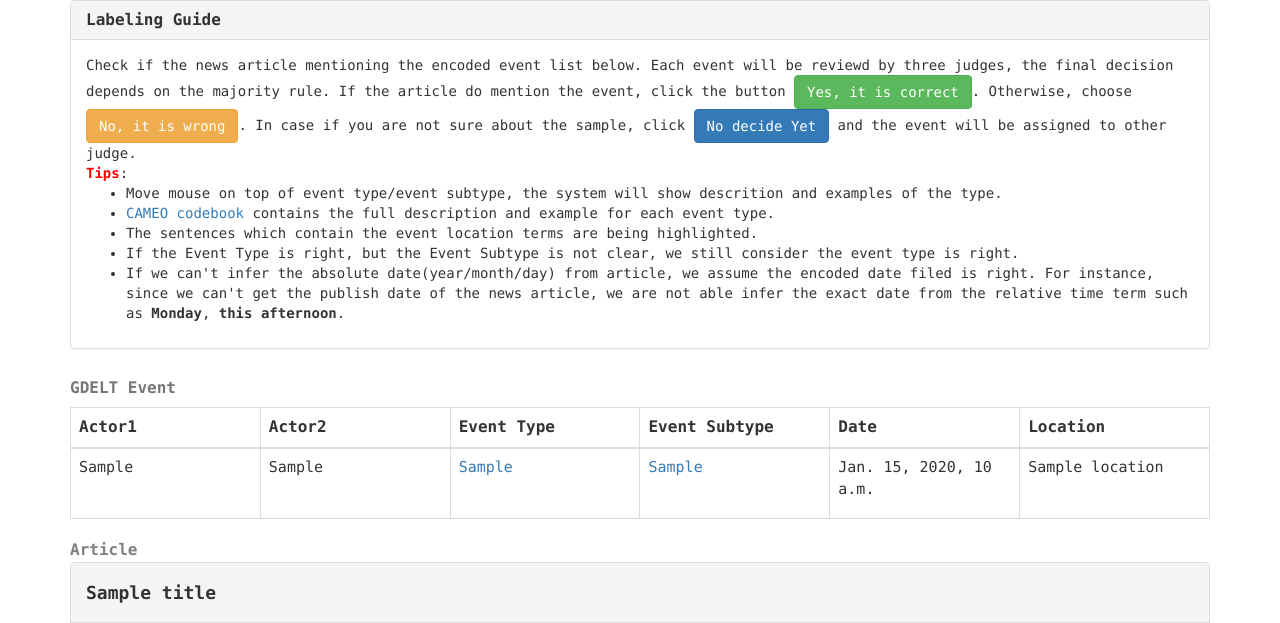
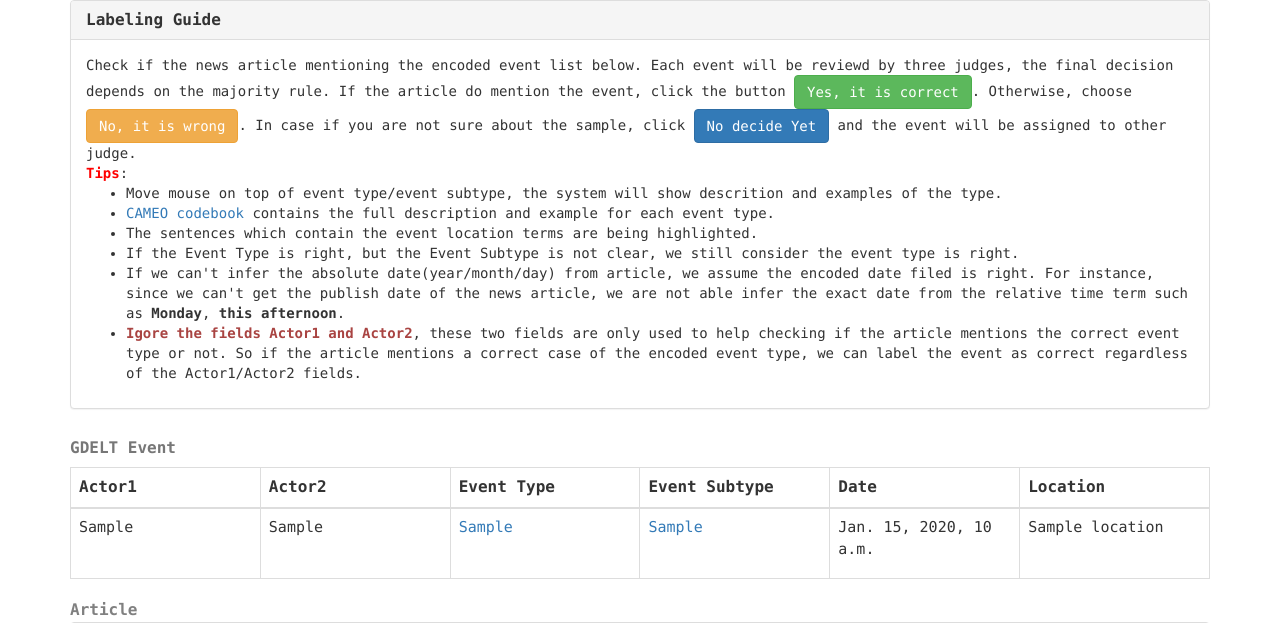
Before and after one commit to Tskatom/onlineTagging, a Django app: template tagging/templates/tagging/tagging.html in a window 1280 px wide, after a click on "Labeling Guide". Shown: the top 623 px of the page. Run offline with Django 3.2, Linux system fonts and the light colour scheme; the template is opened without the code that fills it: most values are stand-ins (such as "Sample title", 1, 10 or a date in 2020); parts of the project's set-up code (start-up, migrations or seed data) failed here and were passed over; some libraries are stand-ins or nearby versions.

Commit message:
update page

```diff
--- a/tagging/templates/tagging/tagging.html
+++ b/tagging/templates/tagging/tagging.html
@@ -46,6 +46,7 @@
                                 <li>The sentences which contain the event location terms are being highlighted.</li>
                                 <li>If the Event Type is right, but the Event Subtype is not clear, we still consider the event type is right.</li>
                                 <li>If we can't infer the absolute date(year/month/day) from article, we assume the encoded date filed is right. For instance, since we can't get the publish date of the news article, we are not able infer the exact date from the relative time term such as <span style="font-weight:bold">Monday</span>, <span style="font-weight:bold">this afternoon</span>.</li>
+                                <li><span class="text-danger" style="font-weight:bold">Igore the fields Actor1 and Actor2</span>, these two fields are only used to help checking if the article mentions the correct event type or not. So if the article mentions a correct case of the encoded event type, we can label the event as correct regardless of the Actor1/Actor2 fields.</li>
                             </ul>
                         </div>
                     </div>
```
